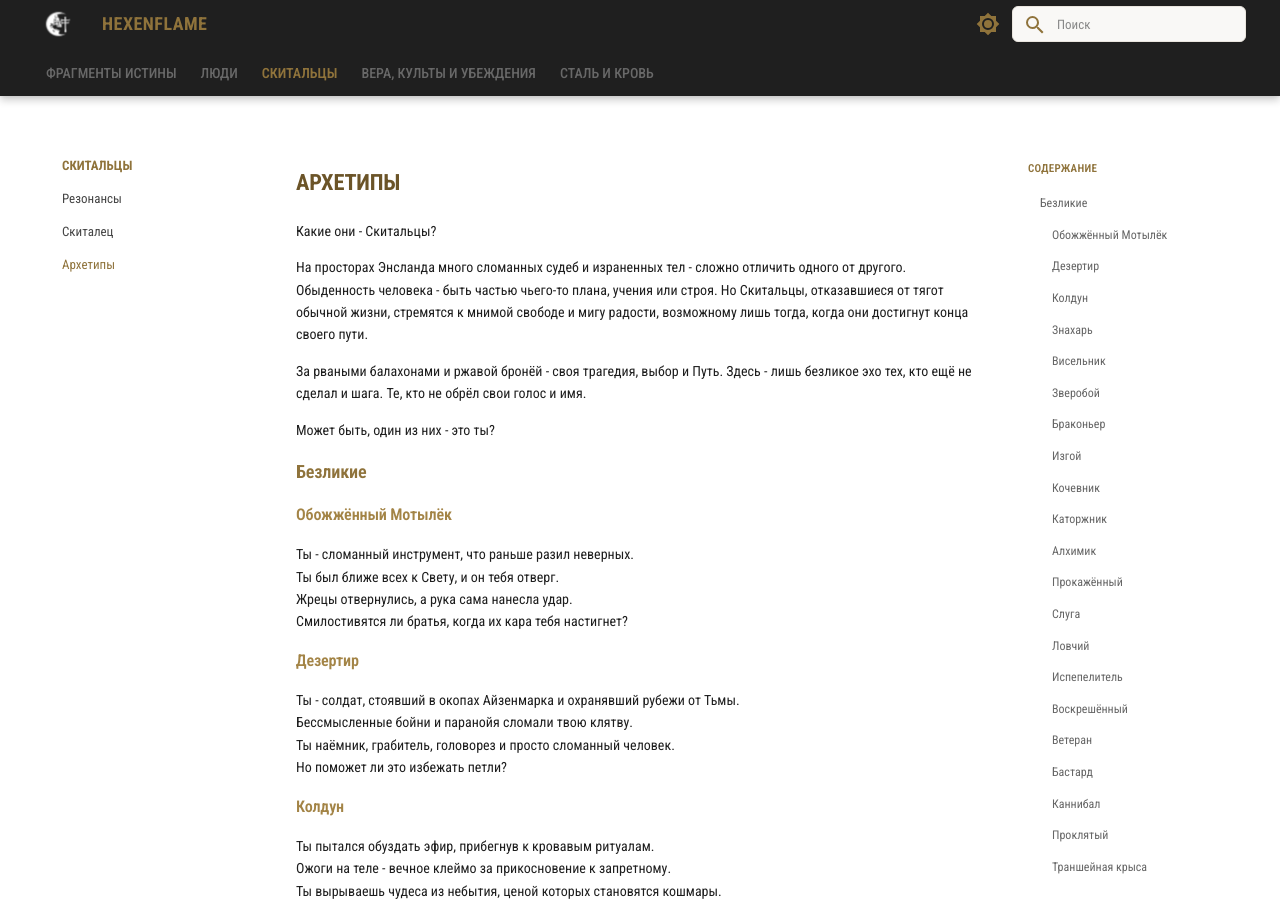
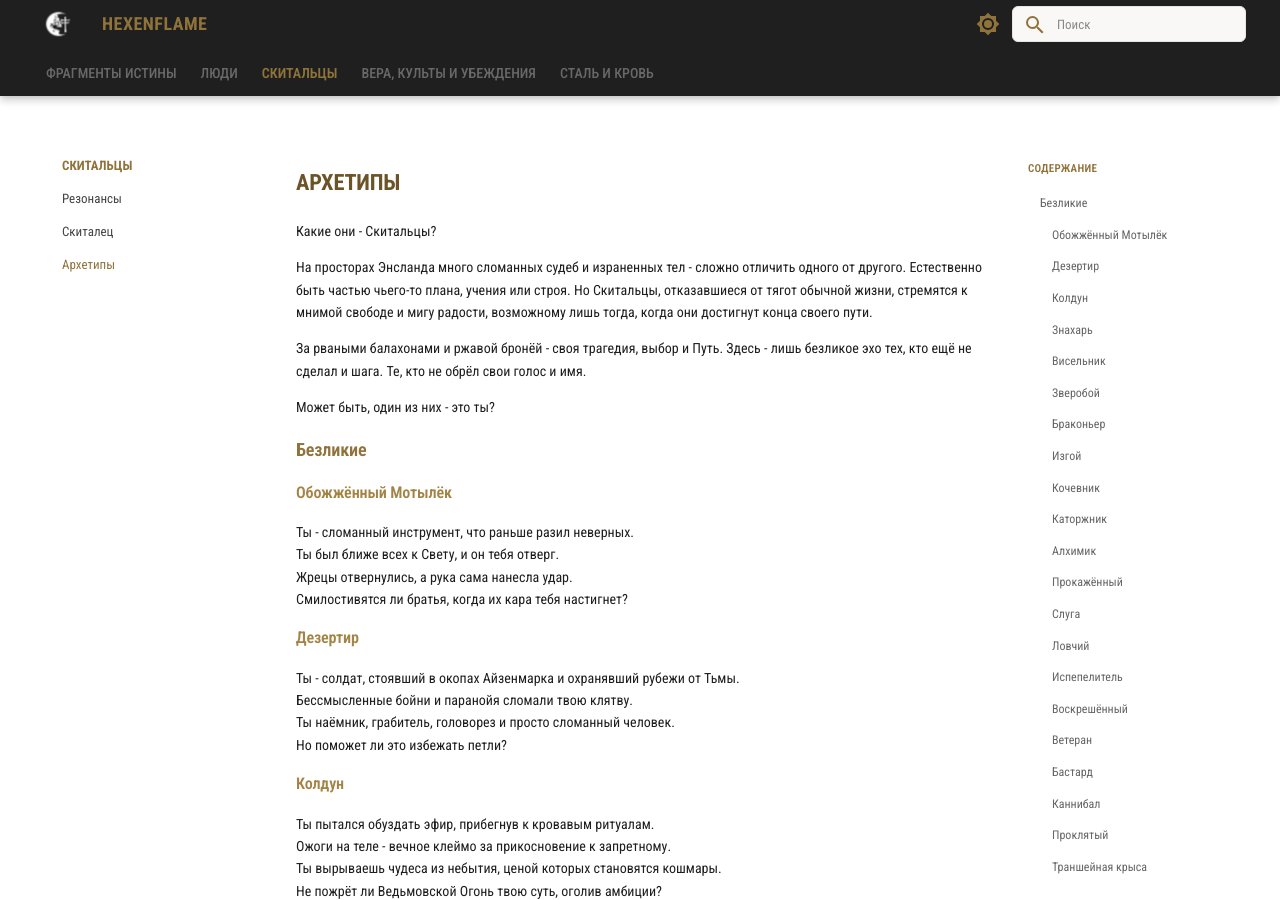
Before and after one commit to kiothesungod/hexenflame, an MkDocs documentation site: the page built from docs/hexenflame/03_the-wanderers/Archetypes.md, in a window 1280 px wide and 900 px high. Built offline with MkDocs 1.6.1 and Material for MkDocs 9.7.7, drawn with Linux system fonts in a browser that asks for light colours; some web fonts are replaced.

Commit message:
chore: минорные правки в стиль написанного

```diff
--- a/docs/hexenflame/03_the-wanderers/Archetypes.md
+++ b/docs/hexenflame/03_the-wanderers/Archetypes.md
@@ -1,7 +1,7 @@
 # АРХЕТИПЫ
 Какие они - Скитальцы?
 
-На просторах Энсланда много сломанных судеб и израненных тел - сложно отличить одного от другого. Обыденность человека - быть частью чьего-то плана, учения или строя. Но Скитальцы, отказавшиеся от тягот обычной жизни, стремятся к мнимой свободе и мигу радости, возможному лишь тогда, когда они достигнут конца своего пути.
+На просторах Энсланда много сломанных судеб и израненных тел - сложно отличить одного от другого. Естественно быть частью чьего-то плана, учения или строя. Но Скитальцы, отказавшиеся от тягот обычной жизни, стремятся к мнимой свободе и мигу радости, возможному лишь тогда, когда они достигнут конца своего пути.
 
 За рваными балахонами и ржавой бронёй - своя трагедия, выбор и Путь. Здесь - лишь безликое эхо тех, кто ещё не сделал и шага. Те, кто не обрёл свои голос и имя.
 
```
